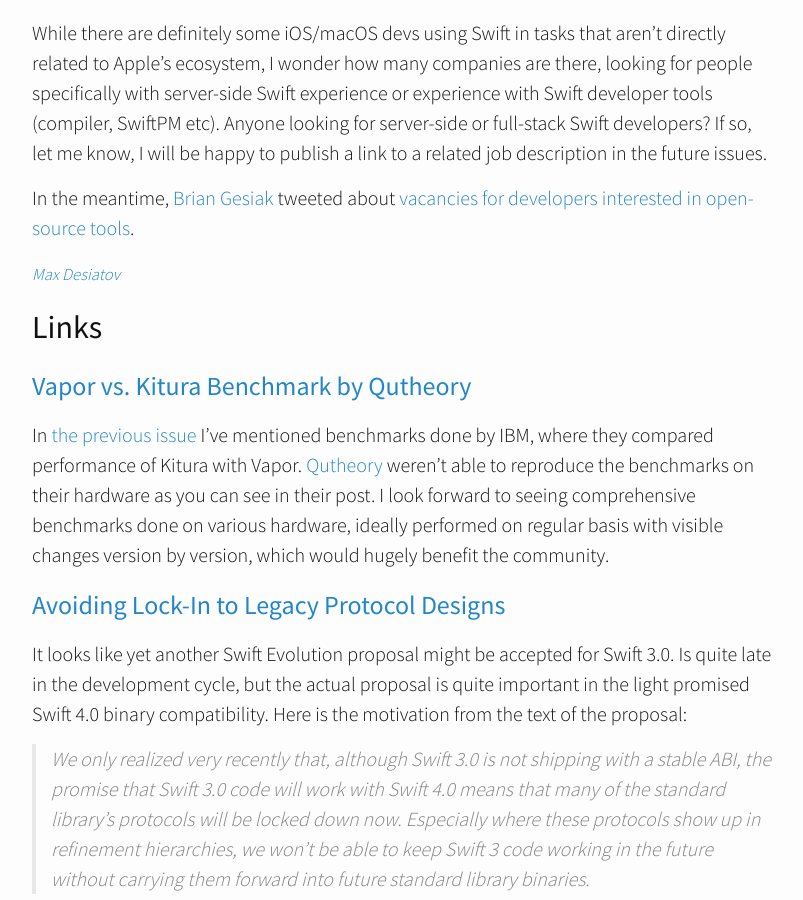
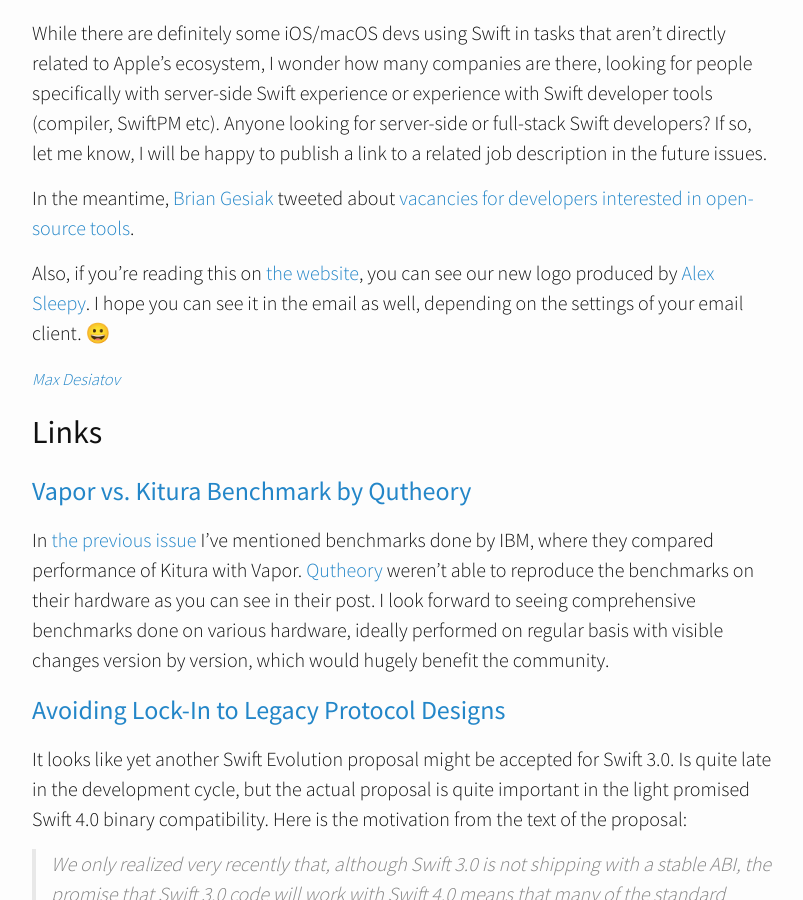
Before and after one commit to ServerSwift/serverswift.tech, a Jekyll site: the page built from _posts/2016-08-10-issue4.markdown, in a window 1280 px wide and 900 px high, scrolled down 518 px. Shown: the whole window, without its empty margins (238-1041 px from the left). Built offline with Jekyll 4.4.1, drawn with Linux system fonts in a browser that asks for light colours; nearby versions of some CDN libraries.

Commit message:
Added some text about the new logo in issue #4.

```diff
--- a/_posts/2016-08-10-issue4.markdown
+++ b/_posts/2016-08-10-issue4.markdown
@@ -14,6 +14,11 @@
 
 In the meantime, [Brian Gesiak](https://twitter.com/modocache) tweeted about
 [vacancies for developers interested in open-source tools](https://twitter.com/modocache/status/763048828455059460).
+
+Also, if you're reading this on [the website](http://www.serverswift.tech),
+you can see our new logo produced by [Alex Sleepy](https://twitter.com/AlexSleepy).
+I hope you can see it in the email as well, depending on the settings of your
+email client. 😀
 
 [<small><i>Max Desiatov</i></small>](https://twitter.com/_digital_signal)
 
```
